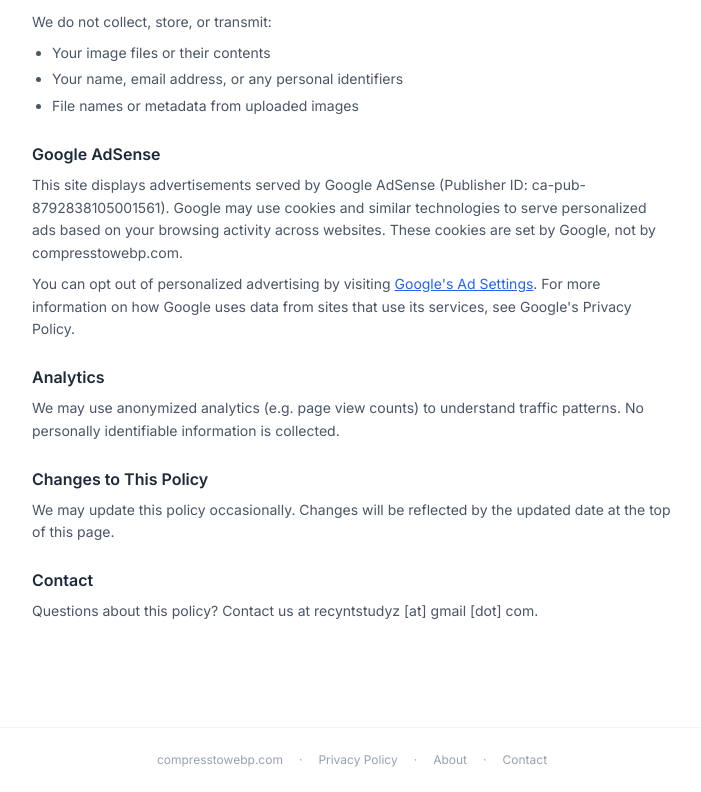
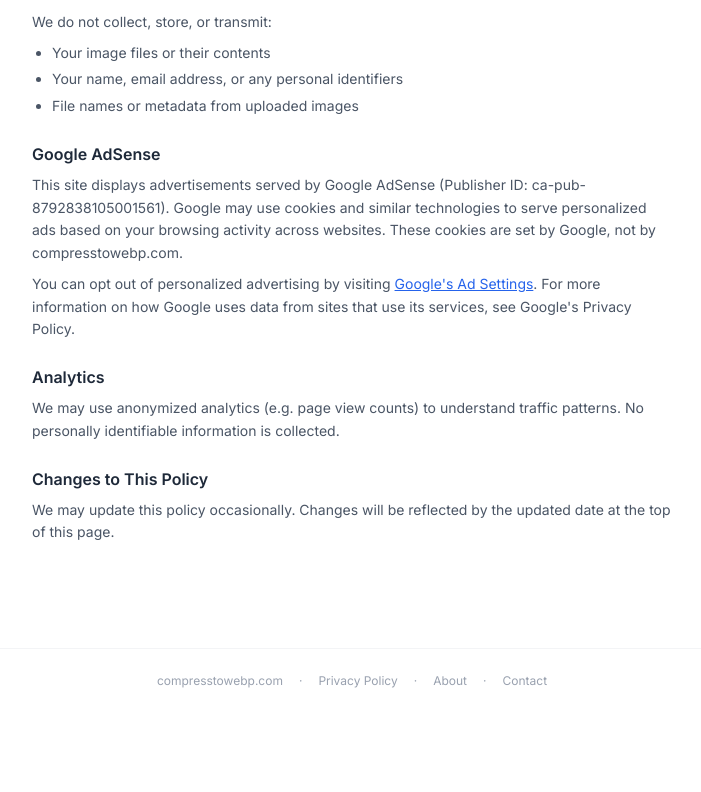
Before and after one commit to recynt-studyz/compresstowebp, a Next.js app: page /privacy in a window 1280 px wide. Shown: the part 339-1131 px from the top of the page, without its empty margins (288-989 px from the left). After the commit the page ends 1052 px from the top, so only its background shows below. Built offline with nearby package versions, Linux system fonts and the light colour scheme.

Commit message:
remove contact info from privacy policy page

```diff
--- a/app/privacy/page.tsx
+++ b/app/privacy/page.tsx
@@ -80,12 +80,6 @@ export default function Privacy() {
             </p>
           </section>
 
-          <section>
-            <h2 className="text-base font-semibold text-gray-800 mb-2">Contact</h2>
-            <p>
-              Questions about this policy? Contact us at recyntstudyz [at] gmail [dot] com.
-            </p>
-          </section>
         </div>
       </main>
       <Footer />
```
